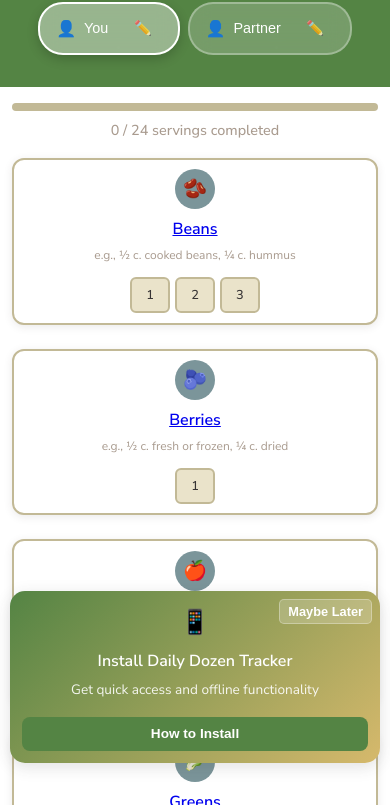
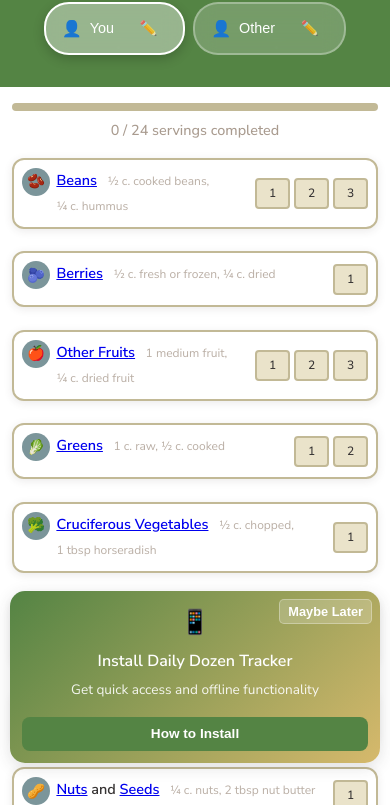
Before and after one commit to JacobStephens2/daily_dozen, a website: page index.html in a window 390 px wide. Shown: the part 71-876 px from the top of the page. Drawn offline with Linux system fonts and the light colour scheme.

Commit message:
Improve mobile view formatting to increase number of categories can view at once, and fix diet type bug not storing for second profile

```diff
--- a/app.js
+++ b/app.js
@@ -24,11 +24,11 @@
         this.installDismissedKey = 'dailyDozenInstallDismissed';
         this.profileStorageKey = 'dailyDozenProfiles';
         this.currentProfileKey = 'dailyDozenCurrentProfile';
-        this.dietType = this.loadDietType();
-        this.categories = this.getCategoriesForDietType(this.dietType);
         this.deferredPrompt = null;
         this.profiles = this.loadProfiles();
         this.currentProfile = this.loadCurrentProfile();
+        this.dietType = this.loadDietType();
+        this.categories = this.getCategoriesForDietType(this.dietType);
         this.init();
     }
 
@@ -39,7 +39,7 @@
                 name: 'Beans',
                 icon: '🫘',
                 servings: 3,
-                description: 'e.g., ½ c. cooked beans, ¼ c. hummus',
+                description: '½ c. cooked beans, ¼&nbsp;c.&nbsp;hummus',
                 examples: ['Black beans', 'Chickpeas', 'Lentils', 'Hummus', 'Edamame']
             },
             {
@@ -47,7 +47,7 @@
                 name: 'Berries',
                 icon: '🫐',
                 servings: 1,
-                description: 'e.g., ½ c. fresh or frozen, ¼ c. dried',
+                description: '½ c. fresh or frozen, ¼ c. dried',
                 examples: ['Blueberries', 'Strawberries', 'Raspberries', 'Blackberries', 'Cranberries']
             },
             {
@@ -55,7 +55,7 @@
                 name: 'Other Fruits',
                 icon: '🍎',
                 servings: 3,
-                description: 'e.g., 1 medium fruit, ¼ c. dried fruit',
+                description: '1 medium fruit, ¼&nbsp;c.&nbsp;dried&nbsp;fruit',
                 examples: ['Apples', 'Bananas', 'Oranges', 'Grapes', 'Pineapple']
             },
             {
@@ -63,7 +63,7 @@
                 name: 'Greens',
                 icon: '🥬',
                 servings: 2,
-                description: 'e.g., 1 c. raw, ½ c. cooked',
+                description: '1 c. raw, ½ c. cooked',
                 examples: ['Spinach', 'Kale', 'Arugula', 'Swiss chard', 'Collard greens']
             },
             {
@@ -71,7 +71,7 @@
                 name: 'Cruciferous Vegetables',
                 icon: '🥦',
                 servings: 1,
-                description: 'e.g., ½ c. chopped, 1 tbsp horseradish',
+                description: '½ c. chopped, 1&nbsp;tbsp&nbsp;horseradish',
                 examples: ['Broccoli', 'Cauliflower', 'Brussels sprouts', 'Cabbage', 'Kale']
             },
             {
@@ -79,7 +79,7 @@
                 name: 'Other Vegetables',
                 icon: '🥕',
                 servings: 2,
-                description: 'e.g., ½ c. nonleafy vegetables',
+                description: '½ c. nonleafy vegetables',
                 examples: ['Carrots', 'Bell peppers', 'Tomatoes', 'Cucumber', 'Zucchini']
             },
             {
@@ -87,7 +87,7 @@
                 name: 'Flaxseed',
                 icon: '🌾',
                 servings: 1,
-                description: 'e.g., 1 tbsp ground',
+                description: '1 tbsp ground',
                 examples: ['Ground flaxseed', 'Flaxseed oil']
             },
             {
@@ -95,7 +95,7 @@
                 name: 'Nuts and Seeds',
                 icon: '🥜',
                 servings: 1,
-                description: 'e.g., ¼ c. nuts, 2 tbsp nut butter',
+                description: '¼ c. nuts, 2 tbsp nut butter',
                 examples: ['Almonds', 'Walnuts', 'Chia seeds', 'Pumpkin seeds', 'Peanut butter']
             },
             {
@@ -103,7 +103,7 @@
                 name: 'Herbs and Spices',
                 icon: '🌿',
                 servings: 1,
-                description: 'e.g., ¼ tsp turmeric',
+                description: '¼ tsp turmeric',
                 examples: ['Turmeric', 'Cinnamon', 'Ginger', 'Garlic', 'Basil']
             },
             {
@@ -111,7 +111,7 @@
                 name: 'Whole Grains',
                 icon: '🌾',
                 servings: 3,
-                description: 'e.g., ½ c. hot cereal, 1 slice of bread',
+                description: '½ c. hot cereal, 1 slice of bread',
                 examples: ['Oatmeal', 'Brown rice', 'Quinoa', 'Whole wheat bread', 'Barley']
             },
             {
@@ -119,7 +119,7 @@
                 name: 'Beverages',
                 icon: '💧',
                 servings: 5,
-                description: '60 oz per day',
+                description: "60&nbsp;oz&nbsp;per&nbsp;day",
                 examples: ['Water', 'Green tea', 'Hibiscus tea', 'Herbal tea']
             },
             {
@@ -140,7 +140,7 @@
                 name: 'Protein',
                 icon: '🥩',
                 servings: 2,
-                description: 'e.g., 3 oz lean meat, 1 egg, ½ c. beans',
+                description: '3 oz lean meat, 1 egg, ½ c. beans',
                 examples: ['Chicken breast', 'Fish', 'Eggs', 'Lean beef', 'Tofu']
             },
             {
@@ -148,7 +148,7 @@
                 name: 'Berries',
                 icon: '🫐',
                 servings: 1,
-                description: 'e.g., ½ c. fresh or frozen, ¼ c. dried',
+                description: '½ c. fresh or frozen, ¼ c. dried',
                 examples: ['Blueberries', 'Strawberries', 'Raspberries', 'Blackberries', 'Cranberries']
             },
             {
@@ -156,7 +156,7 @@
                 name: 'Other Fruits',
                 icon: '🍎',
                 servings: 3,
-                description: 'e.g., 1 medium fruit, ¼ c. dried fruit',
+                description: '1 medium fruit, ¼ c. dried fruit',
                 examples: ['Apples', 'Bananas', 'Oranges', 'Grapes', 'Pineapple']
             },
             {
@@ -164,7 +164,7 @@
                 name: 'Greens',
                 icon: '🥬',
                 servings: 2,
-                description: 'e.g., 1 c. raw, ½ c. cooked',
+                description: '1 c. raw, ½ c. cooked',
                 examples: ['Spinach', 'Kale', 'Arugula', 'Swiss chard', 'Collard greens']
             },
             {
@@ -172,7 +172,7 @@
                 name: 'Cruciferous Vegetables',
                 icon: '🥦',
                 servings: 1,
-                description: 'e.g., ½ c. chopped, 1 tbsp horseradish',
+                description: '½ c. chopped, 1 tbsp horseradish',
                 examples: ['Broccoli', 'Cauliflower', 'Brussels sprouts', 'Cabbage', 'Kale']
             },
             {
@@ -180,7 +180,7 @@
                 name: 'Other Vegetables',
                 icon: '🥕',
                 servings: 2,
-                description: 'e.g., ½ c. nonleafy vegetables',
+                description: '½ c. nonleafy vegetables',
                 examples: ['Carrots', 'Bell peppers', 'Tomatoes', 'Cucumber', 'Zucchini']
             },
             {
@@ -188,7 +188,7 @@
                 name: 'Nuts and Seeds',
                 icon: '🥜',
                 servings: 1,
-                description: 'e.g., ¼ c. nuts, 2 tbsp nut butter',
+                description: '¼ c. nuts, 2 tbsp nut butter',
                 examples: ['Almonds', 'Walnuts', 'Chia seeds', 'Pumpkin seeds', 'Peanut butter']
             },
             {
@@ -196,7 +196,7 @@
                 name: 'Herbs and Spices',
                 icon: '🌿',
                 servings: 1,
-                description: 'e.g., ¼ tsp turmeric',
+                description: '¼ tsp turmeric',
                 examples: ['Turmeric', 'Cinnamon', 'Ginger', 'Garlic', 'Basil']
             },
             {
@@ -204,7 +204,7 @@
                 name: 'Whole Grains',
                 icon: '🌾',
                 servings: 3,
-                description: 'e.g., ½ c. hot cereal, 1 slice of bread',
+                description: '½ c. hot cereal, 1 slice of bread',
                 examples: ['Oatmeal', 'Brown rice', 'Quinoa', 'Whole wheat bread', 'Barley']
             },
             {
@@ -249,7 +249,7 @@
         // Default profiles
         return {
             'user': { name: 'You', color: '#548444' },
-            'partner': { name: 'Partner', color: '#b9803c' }
+            'other': { name: 'Other', color: '#b9803c' }
         };
     }
 
--- a/styles.css
+++ b/styles.css
@@ -438,6 +438,8 @@
     font-size: 0.9rem;
 }
 
+
+
 .servings-container {
     display: flex;
     flex-wrap: wrap;
@@ -488,7 +490,7 @@
 }
 
 .gratitude-btn {
-    background: linear-gradient(135deg, var(--tacha), var(--copper));
+    background: var(--tacha);
     color: var(--text-primary);
     border: none;
     padding: 1rem 2rem;
@@ -690,12 +692,17 @@
 /* Responsive Design */
 @media (max-width: 768px) {
     .header-content {
-        flex-direction: column;
+        flex-direction: row;
         gap: 0.5rem;
+        align-items: center;
+        justify-content: center;
     }
 
     .header-icon {
-        display: none;
+        display: inline;
+        width: 32px;
+        height: 32px;
+        margin-right: 0.5rem;
     }
 
     .app-header h1 {
@@ -762,41 +769,71 @@
     }
 
     .category-card {
-        padding: 0.75rem;
-        margin-bottom: 0.5rem;
+        padding: 0.6rem;
+        margin-bottom: 0.4rem;
+        display: flex;
+        align-items: center;
+        gap: 0.5rem;
     }
 
     .category-header {
-        margin-bottom: 0.75rem;
+        margin-bottom: 0;
+        align-items: flex-start;
+        display: flex;
+        flex: 1;
+        justify-content: flex-start;
     }
 
     .category-icon {
-        width: 40px;
-        height: 40px;
-        font-size: 1.2rem;
-        margin-right: 0.75rem;
+        width: 32px;
+        height: 32px;
+        font-size: 1rem;
+        margin-right: 0.5rem;
+        flex-shrink: 0;
+    }
+
+    .category-info {
+        flex: 1;
+        min-width: 0;
+        margin-right: 0.5rem;
+        text-align: left;
     }
 
     .category-info h3 {
-        font-size: 1.1rem;
-        margin-bottom: 0.2rem;
+        font-size: 1rem;
+        margin-bottom: 0;
+        white-space: nowrap;
+        overflow: hidden;
+        text-overflow: ellipsis;
+        text-align: left;
     }
 
     .category-info p {
+        display: inline;
+        margin-left: 0.5rem;
         font-size: 0.8rem;
+        color: var(--text-secondary);
+        opacity: 0.8;
+    }
+
+    .category-info h3 {
+        display: inline;
     }
 
     .servings-container {
-        justify-content: center;
-        gap: 0.4rem;
+        justify-content: flex-end;
+        gap: 0.3rem;
+        flex-shrink: 0;
+        align-items: center;
+        display: flex;
     }
 
     .serving-label {
-        min-width: 45px;
-        padding: 0.4rem 0.6rem;
-        font-size: 0.85rem;
+        min-width: 40px;
+        padding: 0.3rem 0.5rem;
+        font-size: 0.8rem;
         font-weight: 500;
-        border-radius: 6px;
+        border-radius: 4px;
     }
 
     .profile-selector {
@@ -897,7 +934,10 @@
     }
 
     .header-icon {
-        display: none;
+        display: inline;
+        width: 28px;
+        height: 28px;
+        margin-right: 0.4rem;
     }
 
     .header-install-btn {
@@ -911,7 +951,6 @@
     }
 
     .category-header {
-        flex-direction: column;
         text-align: center;
     }
 
@@ -920,25 +959,38 @@
         margin-bottom: 0.5rem;
     }
 
+    .category-card {
+        padding: 0.5rem;
+        gap: 0.4rem;
+    }
+
+    .category-icon {
+        width: 28px;
+        height: 28px;
+        font-size: 0.9rem;
+        margin-right: 0.4rem;
+    }
+
+    .category-info {
+        margin-right: 0.4rem;
+    }
+
+    .category-info h3 {
+        font-size: 0.9rem;
+    }
+
+    .category-info p {
+        font-size: 0.75rem;
+        margin-left: 0.4rem;
+    }
+
     .servings-container {
-        gap: 0.3rem;
+        gap: 0.25rem;
     }
 
     .serving-label {
-        min-width: 40px;
-        padding: 0.35rem 0.5rem;
-        font-size: 0.8rem;
-    }
-
-    .category-card {
-        padding: 0.6rem;
-    }
-
-    .category-info h3 {
-        font-size: 1rem;
-    }
-
-    .category-info p {
+        min-width: 35px;
+        padding: 0.25rem 0.4rem;
         font-size: 0.75rem;
     }
 }
```
